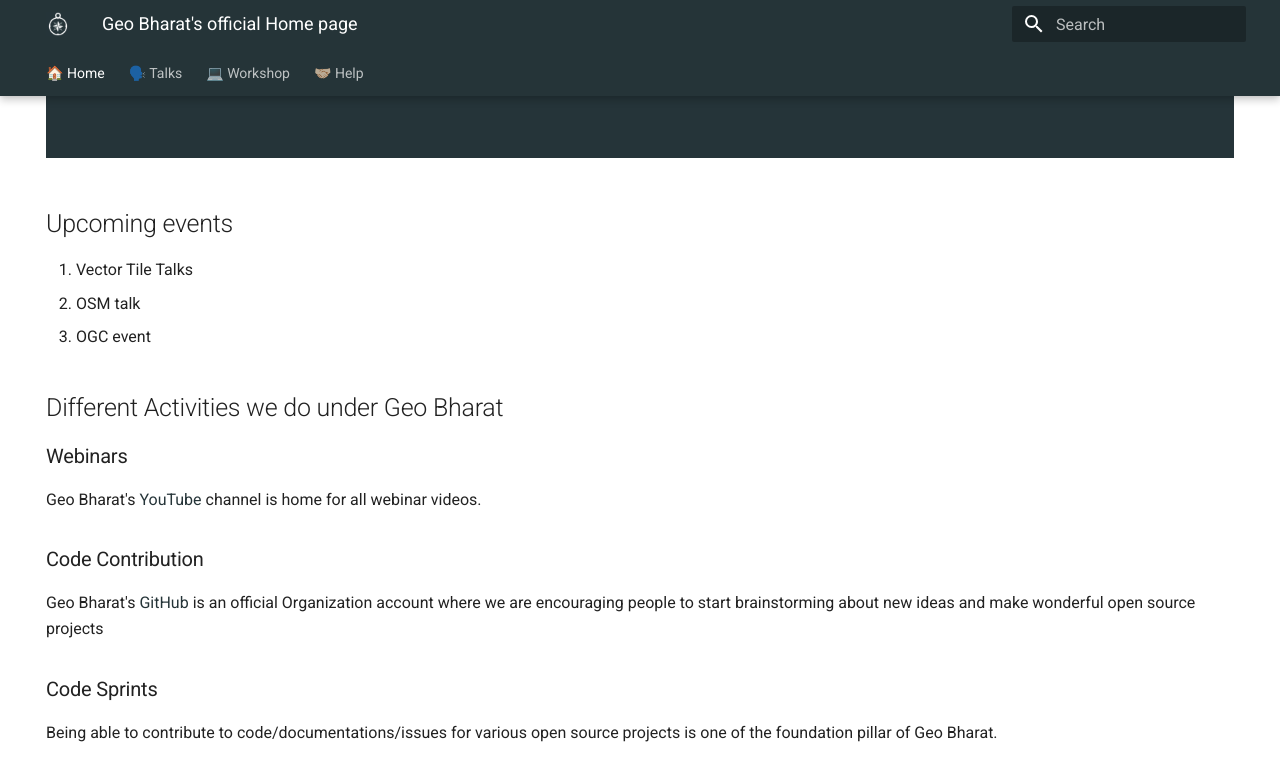
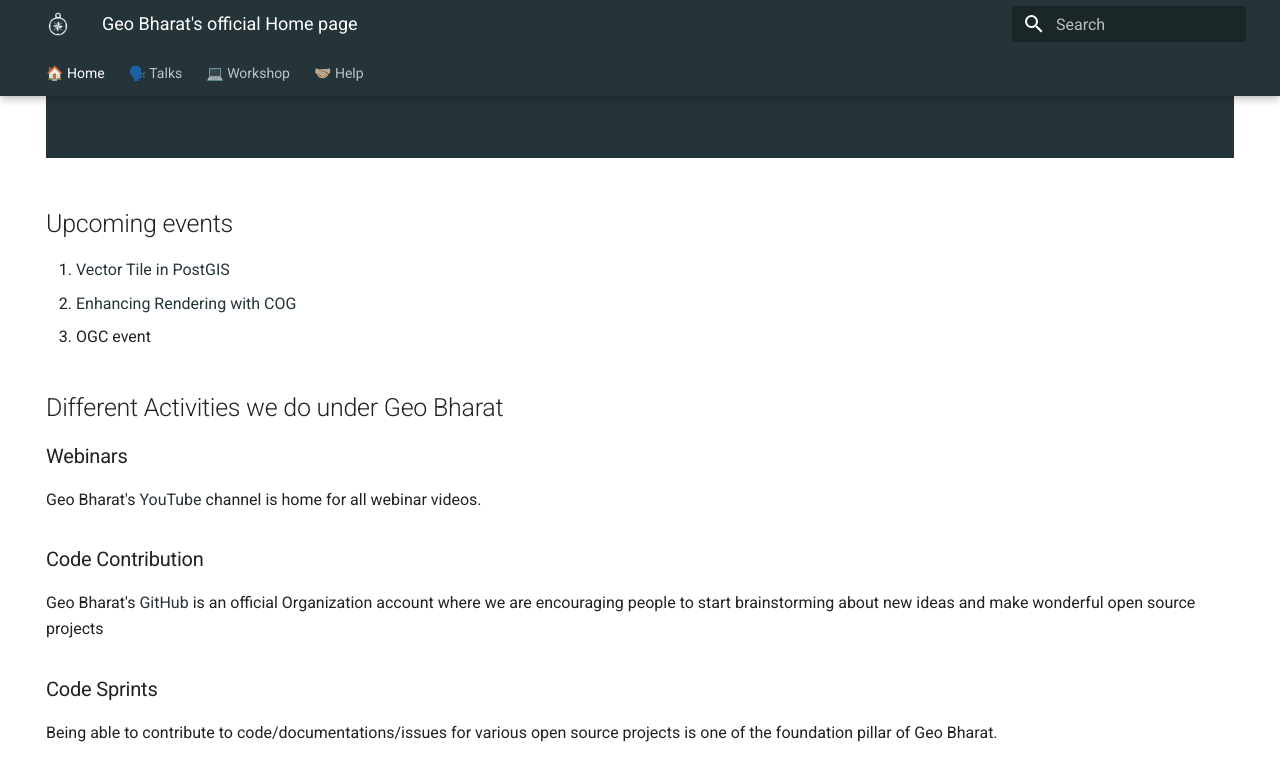
Before and after one commit to geobharat/geobharat, an MkDocs documentation site: the page built from docs/index.md, in a window 1280 px wide and 900 px high, scrolled down 851 px, cut to the strip 0-757 px from the top of the window. Built offline with MkDocs 1.6.1 and Material for MkDocs 9.7.7, drawn with Linux system fonts in a browser that asks for light colours.

Commit message:
update docs

```diff
--- a/docs/index.md
+++ b/docs/index.md
@@ -15,8 +15,8 @@
 
 ## Upcoming events
 
-1. Vector Tile Talks
-2. OSM talk
+1. [Vector Tile in PostGIS](https://geobharat.github.io/pages/talks/13-01-2024/)
+2. [Enhancing Rendering with COG](https://geobharat.github.io/pages/talks/27-01-2024/)
 3. OGC event
 
 
```
Also changed, not shown: docs/pages/talks/27-01-2024.md (added, +10 -0 lines).
